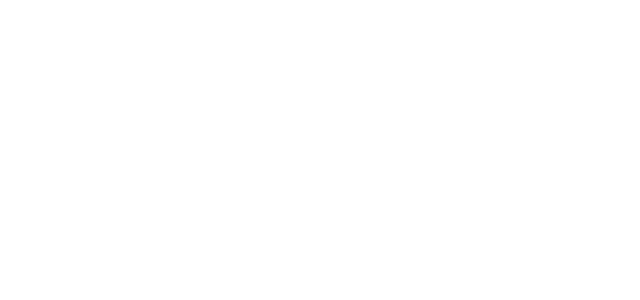
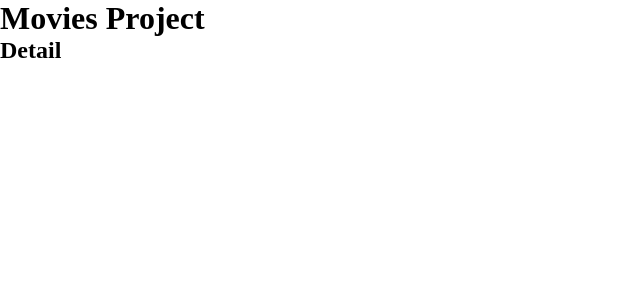
Before and after one commit to MhZ9191/webapp-react, a React (Vite) app: page /movies/1 in a window 1280 px wide. Shown: the top 300 px of the page, without its empty margins (0-640 px from the left). Built offline with nearby package versions, Linux system fonts and the light colour scheme.

Commit message:
Add pages & layouts

```diff
--- a/src/App.jsx
+++ b/src/App.jsx
@@ -1,6 +1,24 @@
-import { useState } from "react";
+import { BrowserRouter, Route, Routes } from "react-router-dom";
 import "./App.css";
+import HomePage from "./pages/HomePage";
+import DetailPage from "./pages/DetailPage";
+import MoviesListPage from "./pages/MoviesListPage";
+import DefaultLayout from "./layouts/DefaultLayout";
 
 export default function App() {
-  return <></>;
+  return (
+    <>
+      <BrowserRouter>
+        <Routes>
+          <Route Component={DefaultLayout}>
+            <Route index Component={HomePage} />
+            <Route path="/movies">
+              <Route index element={<MoviesListPage />} />
+              <Route path=":id" element={<DetailPage />} />
+            </Route>
+          </Route>
+        </Routes>
+      </BrowserRouter>
+    </>
+  );
 }
--- /dev/null
+++ b/src/layouts/DefaultLayout.jsx
@@ -0,0 +1,12 @@
+import { Outlet } from "react-router-dom";
+
+export default function DefaultLayout() {
+  return (
+    <>
+      <header>
+        <h1>Movies Project</h1>
+        <Outlet />
+      </header>
+    </>
+  );
+}
--- /dev/null
+++ b/src/pages/DetailPage.jsx
@@ -0,0 +1,7 @@
+export default function DetailPage() {
+  return (
+    <>
+      <h2>Detail</h2>
+    </>
+  );
+}
--- /dev/null
+++ b/src/pages/HomePage.jsx
@@ -0,0 +1,7 @@
+export default function HomePage() {
+  return (
+    <>
+      <h2>My Home Page</h2>
+    </>
+  );
+}
--- /dev/null
+++ b/src/pages/MoviesListPage.jsx
@@ -0,0 +1,7 @@
+export default function MovieslLisPage() {
+  return (
+    <>
+      <h2>List</h2>
+    </>
+  );
+}
```
